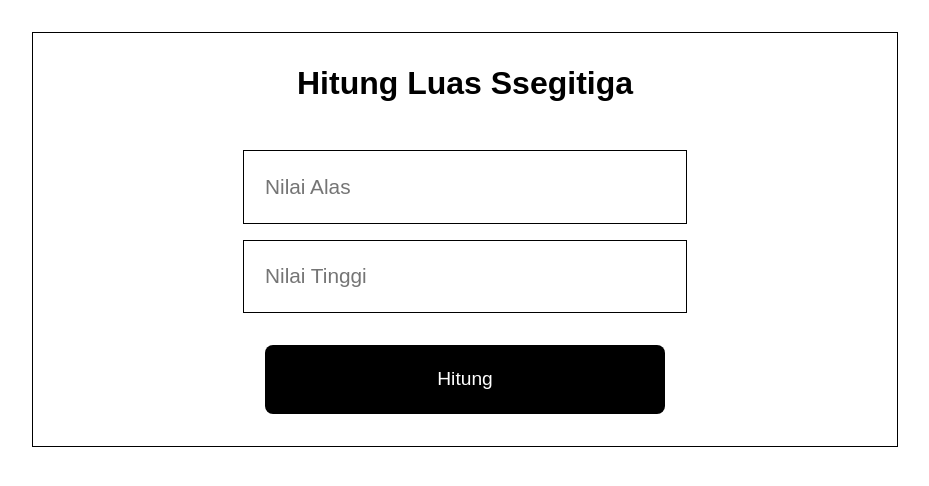
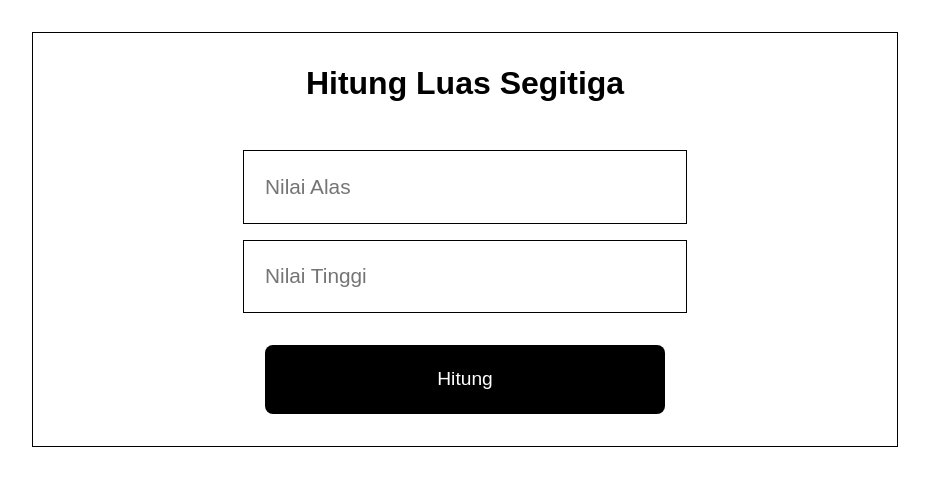
Before and after one commit to revou-fundamental-course/27-nov-23-RianHendra, a plain HTML site: page index.html in a window 1280 px wide. Shown: the whole page, without its empty margins (175-1104 px from the left). Drawn offline with Linux system fonts and the light colour scheme.

Commit message:
revisi kedua

```diff
--- a/index.html
+++ b/index.html
@@ -10,7 +10,7 @@
 
 <body>
     <main>
-        <h1>Hitung Luas Ssegitiga</h1>
+        <h1>Hitung Luas Segitiga</h1>
         <p id="hasil"></p>
         <div class="form">
             <form>
```
